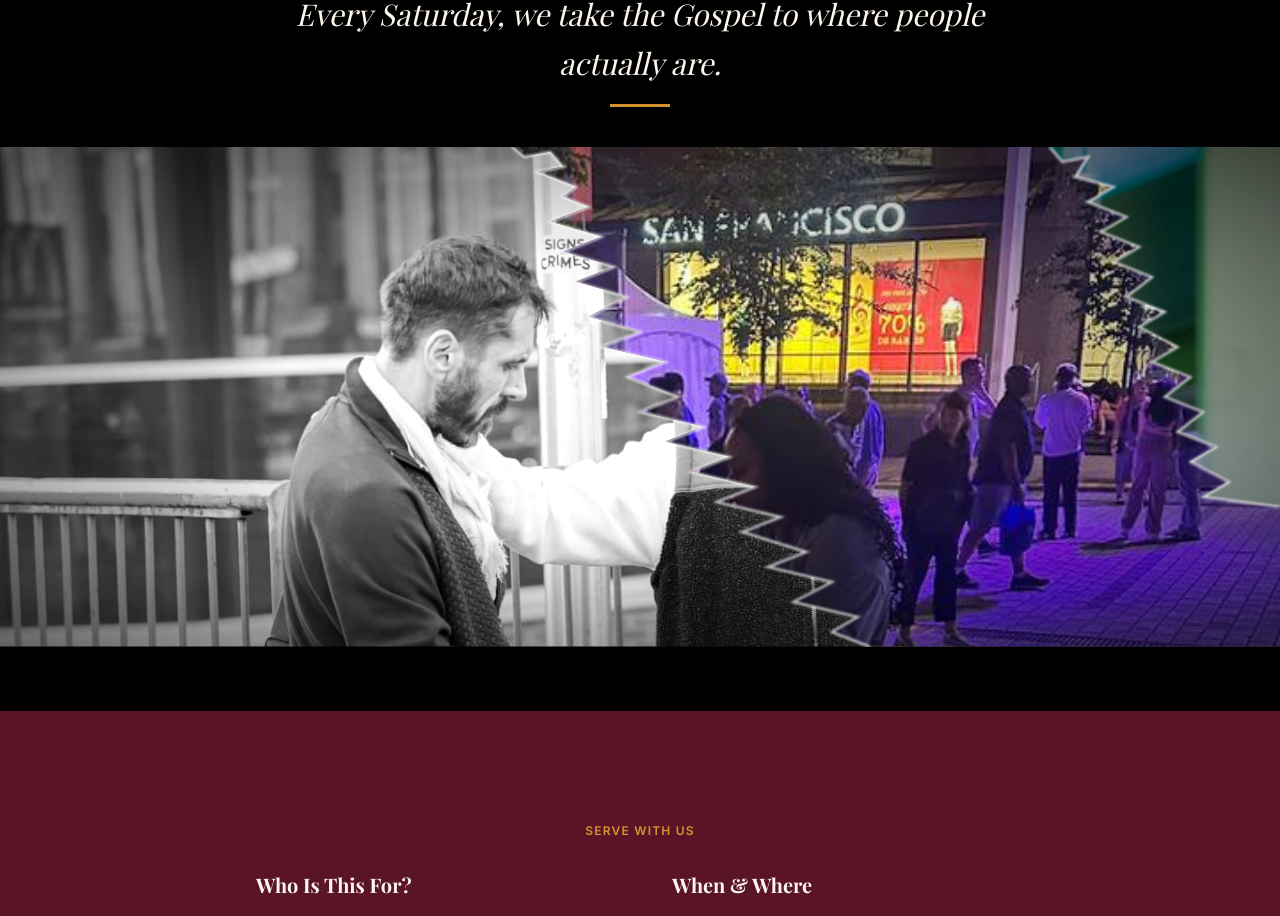
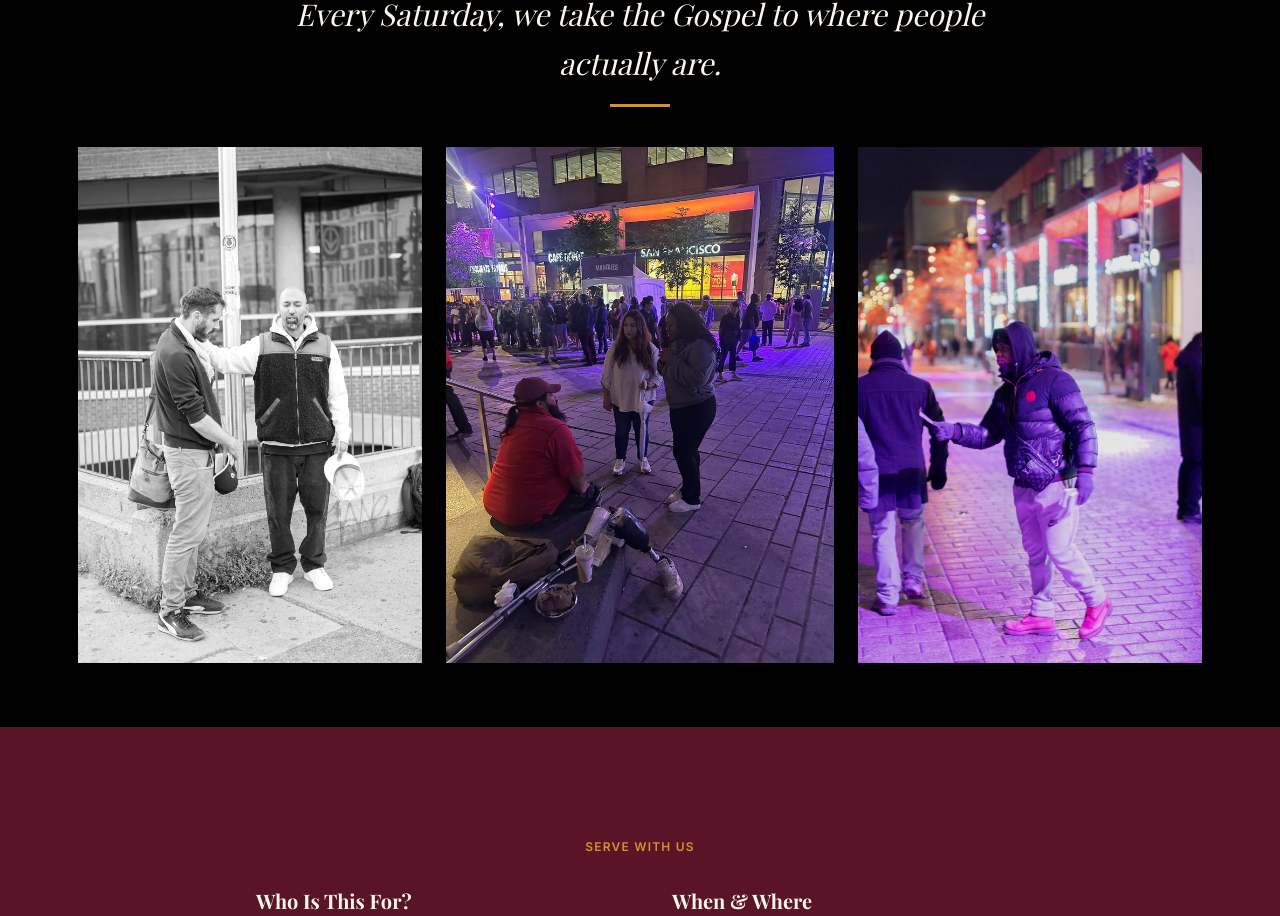
Before and after one commit to kelvinzigah/GRC-website, a React (Vite) app: page /ministries/street-evangelism in a window 1280 px wide. Shown: the part 1526-2442 px from the top of the page. Built offline with nearby package versions, Linux system fonts and the light colour scheme; a web font is replaced by a local one.

Commit message:
feat(street-evangelism): replace torn collage with clean 3-column image grid

```diff
--- a/src/components/sections/streetEvangelism/TornCollage.jsx
+++ b/src/components/sections/streetEvangelism/TornCollage.jsx
@@ -1,205 +1,20 @@
-import { useRef, useState, useEffect } from 'react';
-
-const PANEL_A_POINTS = [
-  [0,0],[0.40,0],[0.41,0.02],[0.43,0.01],[0.44,0.04],[0.42,0.05],[0.45,0.08],
-  [0.44,0.10],[0.46,0.12],[0.43,0.15],[0.47,0.18],[0.44,0.21],[0.48,0.24],
-  [0.45,0.27],[0.49,0.30],[0.46,0.34],[0.50,0.37],[0.47,0.40],[0.52,0.43],
-  [0.49,0.46],[0.53,0.50],[0.50,0.53],[0.55,0.56],[0.52,0.59],[0.57,0.62],
-  [0.54,0.65],[0.59,0.68],[0.56,0.71],[0.61,0.74],[0.58,0.77],[0.63,0.81],
-  [0.60,0.84],[0.65,0.87],[0.62,0.91],[0.67,0.94],[0.65,0.97],[0.68,1],
-  [0,1]
+const PANELS = [
+  {
+    src: '/images/street-evangelism/se_3.jpg',
+    alt: 'Street evangelism prayer moment',
+    style: { filter: 'grayscale(1) contrast(1.05)' },
+  },
+  {
+    src: '/images/street-evangelism/se_2.jpg',
+    alt: 'Women ministering on the street',
+    style: {},
+  },
+  {
+    src: '/images/street-evangelism/se_9.jpg',
+    alt: 'Night street evangelism outreach',
+    style: { filter: 'brightness(0.9)' },
+  },
 ];
-
-const PANEL_B_POINTS = [
-  [0.40,0],[0.82,0],[0.83,0.03],[0.85,0.02],[0.84,0.06],[0.87,0.08],[0.85,0.11],
-  [0.88,0.14],[0.86,0.17],[0.89,0.20],[0.87,0.23],[0.90,0.26],[0.88,0.30],
-  [0.91,0.33],[0.89,0.36],[0.92,0.40],[0.90,0.43],[0.93,0.46],[0.91,0.50],
-  [0.94,0.53],[0.92,0.57],[0.95,0.60],[0.93,0.63],[0.96,0.67],[0.94,0.70],
-  [1,0.72],[1,1],[0.68,1],[0.65,0.97],[0.67,0.94],[0.62,0.91],[0.65,0.87],
-  [0.60,0.84],[0.63,0.81],[0.58,0.77],[0.61,0.74],[0.56,0.71],[0.59,0.68],
-  [0.54,0.65],[0.57,0.62],[0.52,0.59],[0.55,0.56],[0.50,0.53],[0.53,0.50],
-  [0.49,0.46],[0.52,0.43],[0.47,0.40],[0.50,0.37],[0.46,0.34],[0.49,0.30],
-  [0.45,0.27],[0.48,0.24],[0.44,0.21],[0.47,0.18],[0.43,0.15],[0.46,0.12],
-  [0.44,0.10],[0.45,0.08],[0.42,0.05],[0.44,0.04],[0.43,0.01],[0.41,0.02]
-];
-
-const PANEL_C_POINTS = [
-  [0.82,0],[1,0],[1,1],[0.68,1],[0.94,0.70],[0.96,0.67],[0.93,0.63],
-  [0.95,0.60],[0.92,0.57],[0.94,0.53],[0.91,0.50],[0.93,0.46],[0.90,0.43],
-  [0.92,0.40],[0.89,0.36],[0.91,0.33],[0.88,0.30],[0.90,0.26],[0.87,0.23],
-  [0.89,0.20],[0.86,0.17],[0.88,0.14],[0.85,0.11],[0.87,0.08],[0.84,0.06],
-  [0.85,0.02],[0.83,0.03]
-];
-
-const TEAR_LINE_1 = [
-  [0.40,0],[0.41,0.02],[0.43,0.01],[0.44,0.04],[0.42,0.05],[0.45,0.08],
-  [0.44,0.10],[0.46,0.12],[0.43,0.15],[0.47,0.18],[0.44,0.21],[0.48,0.24],
-  [0.45,0.27],[0.49,0.30],[0.46,0.34],[0.50,0.37],[0.47,0.40],[0.52,0.43],
-  [0.49,0.46],[0.53,0.50],[0.50,0.53],[0.55,0.56],[0.52,0.59],[0.57,0.62],
-  [0.54,0.65],[0.59,0.68],[0.56,0.71],[0.61,0.74],[0.58,0.77],[0.63,0.81],
-  [0.60,0.84],[0.65,0.87],[0.62,0.91],[0.67,0.94],[0.65,0.97],[0.68,1]
-];
-
-const TEAR_LINE_2 = [
-  [0.82,0],[0.83,0.03],[0.85,0.02],[0.84,0.06],[0.87,0.08],[0.85,0.11],
-  [0.88,0.14],[0.86,0.17],[0.89,0.20],[0.87,0.23],[0.90,0.26],[0.88,0.30],
-  [0.91,0.33],[0.89,0.36],[0.92,0.40],[0.90,0.43],[0.93,0.46],[0.91,0.50],
-  [0.94,0.53],[0.92,0.57],[0.95,0.60],[0.93,0.63],[0.96,0.67],[0.94,0.70],
-  [1,0.72]
-];
-
-function ptsToString(pts) {
-  return pts.map(([x, y]) => `${x},${y}`).join(' ');
-}
-
-function ptsToPixels(pts, w, h) {
-  return pts.map(([x, y]) => `${x * w},${y * h}`).join(' ');
-}
-
-export function TornCollage() {
-  const containerRef = useRef(null);
-  const [dims, setDims] = useState({ w: 800, h: 500 });
-
-  useEffect(() => {
-    const el = containerRef.current;
-    if (!el) return;
-    const ro = new ResizeObserver(entries => {
-      const { width, height } = entries[0].contentRect;
-      setDims({ w: width, h: height });
-    });
-    ro.observe(el);
-    return () => ro.disconnect();
-  }, []);
-
-  return (
-    <div
-      ref={containerRef}
-      style={{
-        position: 'relative',
-        width: '100%',
-        height: 'clamp(280px, 45vw, 500px)',
-        background: '#000',
-        overflow: 'hidden',
-      }}
-    >
-      {/* SVG defs — zero size, defines clipPaths and blur filter */}
-      <svg width="0" height="0" style={{ position: 'absolute' }}>
-        <defs>
-          <filter id="blur-edge">
-            <feGaussianBlur stdDeviation="1.2" />
-          </filter>
-          <clipPath id="torn-left" clipPathUnits="objectBoundingBox">
-            <polygon points={ptsToString(PANEL_A_POINTS)} />
-          </clipPath>
-          <clipPath id="torn-center" clipPathUnits="objectBoundingBox">
-            <polygon points={ptsToString(PANEL_B_POINTS)} />
-          </clipPath>
-          <clipPath id="torn-right" clipPathUnits="objectBoundingBox">
-            <polygon points={ptsToString(PANEL_C_POINTS)} />
-          </clipPath>
-        </defs>
-      </svg>
-
-      {/* Panel A — top-left, B&W/desaturated — se_3: prayer moment, left man's face/profile in left clip */}
-      <div
-        style={{
-          position: 'absolute',
-          inset: 0,
-          clipPath: 'url(#torn-left)',
-          filter: 'drop-shadow(0px 0px 3px rgba(255,255,255,0.6))',
-          zIndex: 1,
-        }}
-      >
-        <img
-          src="/images/street-evangelism/se_3.jpg"
-          alt=""
-          aria-hidden="true"
-          style={{ width: '100%', height: '100%', objectFit: 'cover', objectPosition: '30% 30%', filter: 'grayscale(1) contrast(1.1)' }}
-        />
-      </div>
-
-      {/* Panel B — center dominant strip, full color — se_2: women ministering, face at upper portion */}
-      <div
-        style={{
-          position: 'absolute',
-          inset: 0,
-          clipPath: 'url(#torn-center)',
-          filter: 'drop-shadow(0px 0px 3px rgba(255,255,255,0.6))',
-          zIndex: 2,
-        }}
-      >
-        <img
-          src="/images/street-evangelism/se_2.jpg"
-          alt=""
-          aria-hidden="true"
-          style={{ width: '100%', height: '100%', objectFit: 'cover', objectPosition: 'center 22%' }}
-        />
-      </div>
-
-      {/* Panel C — bottom-right, blue/purple tint — se_9: night street atmosphere */}
-      <div
-        style={{
-          position: 'absolute',
-          inset: 0,
-          clipPath: 'url(#torn-right)',
-          filter: 'drop-shadow(0px 0px 3px rgba(255,255,255,0.6))',
-          zIndex: 1,
-        }}
-      >
-        <img
-          src="/images/street-evangelism/se_9.jpg"
-          alt=""
-          aria-hidden="true"
-          style={{
-            width: '100%',
-            height: '100%',
-            objectFit: 'cover',
-            objectPosition: 'center 12%',
-            filter: 'saturate(1.3) hue-rotate(200deg) brightness(0.8)',
-          }}
-        />
-      </div>
-
-      {/* Tear-line overlays — white paper edge stroke */}
-      <svg
-        style={{
-          position: 'absolute',
-          inset: 0,
-          width: '100%',
-          height: '100%',
-          zIndex: 10,
-          pointerEvents: 'none',
-        }}
-      >
-        <polyline
-          points={ptsToPixels(TEAR_LINE_1, dims.w, dims.h)}
-          stroke="rgba(255,255,255,0.7)"
-          strokeWidth="2.5"
-          fill="none"
-          filter="url(#blur-edge)"
-        />
-        <polyline
-          points={ptsToPixels(TEAR_LINE_2, dims.w, dims.h)}
-          stroke="rgba(255,255,255,0.7)"
-          strokeWidth="2.5"
-          fill="none"
-          filter="url(#blur-edge)"
-        />
-      </svg>
-
-      {/* Vignette overlay */}
-      <div
-        style={{
-          position: 'absolute',
-          inset: 0,
-          background: 'radial-gradient(ellipse at center, transparent 40%, rgba(0,0,0,0.6) 100%)',
-          pointerEvents: 'none',
-          zIndex: 5,
-        }}
-      />
-    </div>
-  );
-}
 
 export function TornCollageSection({ quote }) {
   return (
@@ -216,7 +31,48 @@ export function TornCollageSection({ quote }) {
           }}
         />
       </div>
-      <TornCollage />
+
+      {/* 3-column image collage — object-contain so every image shows in full */}
+      <div
+        style={{
+          display: 'grid',
+          gridTemplateColumns: 'repeat(3, 1fr)',
+          gap: '3px',
+          maxWidth: '1200px',
+          margin: '0 auto',
+          padding: '0 1rem',
+        }}
+      >
+        {PANELS.map(({ src, alt, style }) => (
+          <div
+            key={src}
+            style={{
+              background: '#000',
+              overflow: 'hidden',
+              aspectRatio: '3 / 4',
+              display: 'flex',
+              alignItems: 'center',
+              justifyContent: 'center',
+            }}
+          >
+            <img
+              src={src}
+              alt={alt}
+              loading="lazy"
+              style={{
+                width: '100%',
+                height: '100%',
+                objectFit: 'contain',
+                display: 'block',
+                transition: 'transform 0.4s ease',
+                ...style,
+              }}
+              onMouseEnter={e => { e.currentTarget.style.transform = 'scale(1.03)'; }}
+              onMouseLeave={e => { e.currentTarget.style.transform = 'scale(1)'; }}
+            />
+          </div>
+        ))}
+      </div>
     </section>
   );
 }
```
